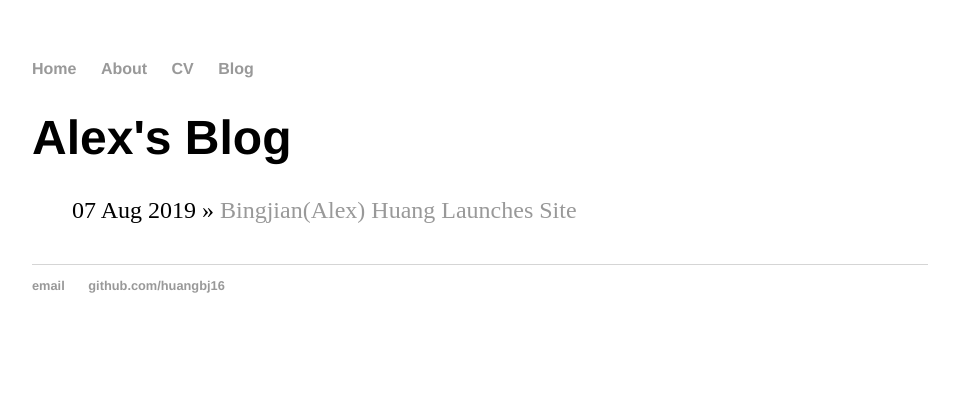
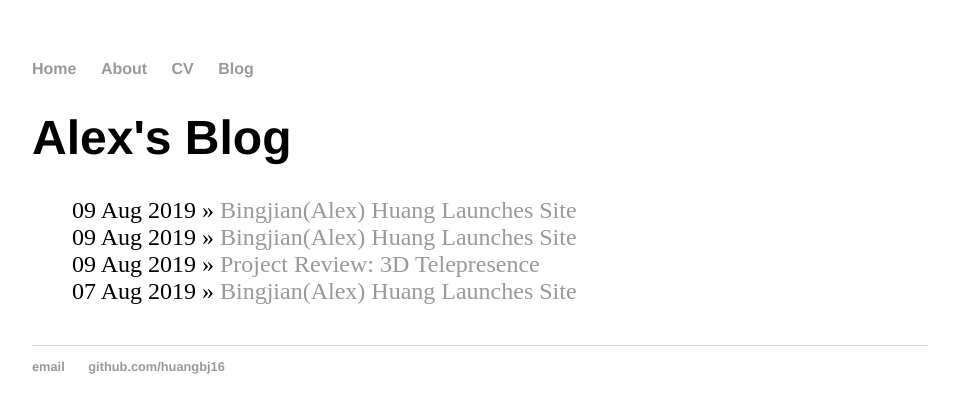
Before and after one commit to huangbj16/huangbj16.github.io, a Jekyll site: the page built from blog/index.html, in a window 1280 px wide. Shown: the top 413 px of the page, without its empty margins (160-1119 px from the left). Built offline with Jekyll 4.4.1, drawn with Linux system fonts in a browser that asks for light colours.

Commit message:
add project review

```diff
--- /dev/null
+++ b/_posts/2019-08-09-3D-Telepresence.md
@@ -0,0 +1,5 @@
+---
+layout: post
+title: "Project Review: 3D Telepresence"
+date: 2019-08-09
+---
--- /dev/null
+++ b/_posts/2019-08-09-Hand2hand-Smartwatch-Interactions.md
@@ -0,0 +1,5 @@
+---
+layout: post
+title: "Bingjian(Alex) Huang Launches Site"
+date: 2019-08-09
+---
--- /dev/null
+++ b/_posts/2019-08-09-LowBurden-InSitu-SelfReporting-Interactions.md
@@ -0,0 +1,5 @@
+---
+layout: post
+title: "Bingjian(Alex) Huang Launches Site"
+date: 2019-08-09
+---
--- a/about/index.html
+++ b/about/index.html
@@ -20,4 +20,10 @@ title: Alex's Introduction
         Currently, I am working as a summer intern in Inteco Lab (Advisor: Prof. Mark W. Newman) of School of Information, University of Michigan, Ann Arbor.
         I am collaborating with PhD candidate Xinghui Yan towards the research project about low-burden in-situ self-reporting.
     </p>
+    <p>
+        if you are interested in my previous projects, please refer to the following links.
+    </p>
+    <p><a href="/blog/2019/08/09/3D-Telepresence">3D Telepresence</a></p>
+    <p><a href="/blog/2019/08/09/Hand2hand-Smartwatch-Interactions">Hand2hand Smartwatch Interactions</a></p>
+    <p><a href="/blog/2019/08/09/LowBurden-InSitu-SelfReporting-Interactions"></a></p>
 </div>
```
